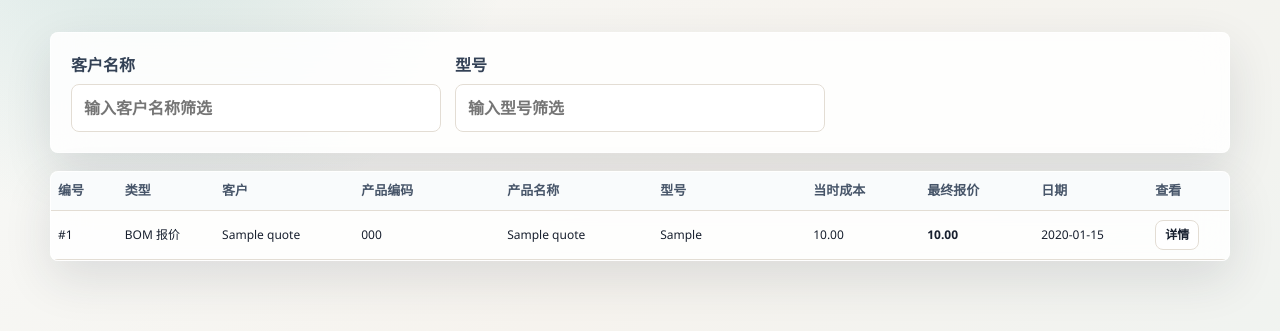
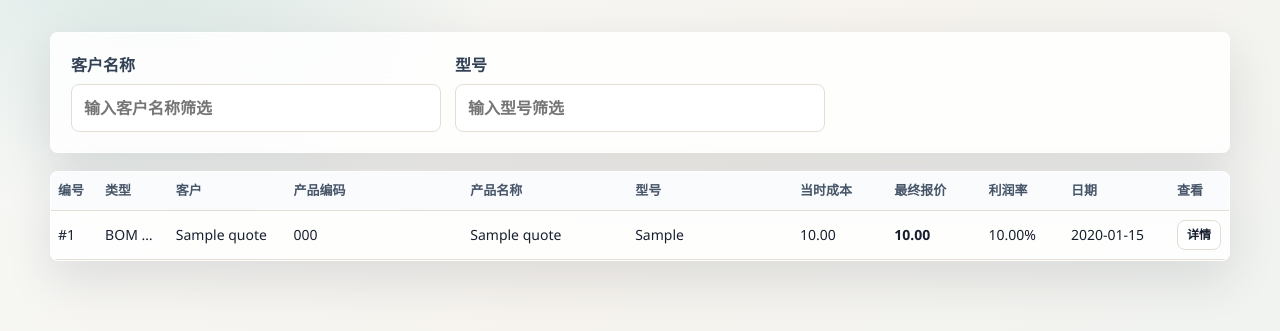
Before and after one commit to whoisyourong/product_quote, a Flask app: page /quotes in a window 1280 px wide. Shown: the part 205-536 px from the top of the page. Run offline with Flask 3, Linux system fonts and the light colour scheme; tables that the repository leaves empty hold one stand-in row (values such as "Sample post").

Commit message:
Update quote pricing workflow

```diff
--- a/app.py
+++ b/app.py
@@ -78,6 +78,7 @@ def ensure_schema():
         "product_snapshot": "TEXT",
         "material_cost": "FLOAT",
         "process_cost": "FLOAT",
+        "profit_margin_percentage": "FLOAT",
         "note": "TEXT",
         "deleted_at": "DATETIME",
     }
@@ -115,6 +116,22 @@ def parse_number(value, default=0):
 
 def parse_integer(value, default=0):
     return int(round_half_up(parse_number(value, default), 0))
+
+
+def calculate_profit_margin(final_price, total_cost):
+    if final_price <= 0:
+        return 0
+    return (final_price - total_cost) / final_price * 100
+
+
+def quote_profit_margin(quote):
+    stored_margin = getattr(quote, "profit_margin_percentage", None)
+    if stored_margin is not None:
+        return stored_margin
+    return calculate_profit_margin(quote.final_price or 0, quote.calculated_cost or 0)
+
+
+app.jinja_env.globals["quote_profit_margin"] = quote_profit_margin
 
 
 def split_label(value, label):
@@ -554,8 +571,16 @@ def temporary_quote():
         labor_cost,
         packaging_cost,
     )
-    markup = parse_number(request.form.get("markup_percentage"))
-    final_price = total_cost * (1 + markup / 100)
+    final_price = parse_number(request.form.get("final_price"))
+    if final_price <= 0:
+        flash("最终报价金额必须大于 0。", "error")
+        return render_template(
+            "temporary_quote.html",
+            materials=materials,
+            material_options=material_options,
+            rate_values=rate_values,
+        )
+    profit_margin = calculate_profit_margin(final_price, total_cost)
     product_code = request.form.get("product_code") or next_temporary_product_code()
 
     quote = Quote(
@@ -569,7 +594,8 @@ def temporary_quote():
         material_cost=material_cost,
         process_cost=process_cost,
         calculated_cost=total_cost,
-        markup_percentage=markup,
+        markup_percentage=0,
+        profit_margin_percentage=profit_margin,
         final_price=final_price,
         note=request.form.get("note"),
         quote_date=datetime.utcnow(),
@@ -584,8 +610,11 @@ def temporary_quote():
 def create_quote(product_id):
     product = Product.query.get_or_404(product_id)
     material_cost, process_cost, total_cost, material_rows, process_detail = product_cost(product)
-    markup = parse_number(request.form.get("markup_percentage"))
-    final_price = total_cost * (1 + markup / 100)
+    final_price = parse_number(request.form.get("final_price"))
+    if final_price <= 0:
+        flash("最终报价金额必须大于 0。", "error")
+        return redirect(url_for("product_detail", product_id=product.id))
+    profit_margin = calculate_profit_margin(final_price, total_cost)
 
     quote = Quote(
         quote_type="bom",
@@ -604,7 +633,8 @@ def create_quote(product_id):
         material_cost=material_cost,
         process_cost=process_cost,
         calculated_cost=total_cost,
-        markup_percentage=markup,
+        markup_percentage=0,
+        profit_margin_percentage=profit_margin,
         final_price=final_price,
         note=request.form.get("note"),
         quote_date=datetime.utcnow(),
--- a/models.py
+++ b/models.py
@@ -77,6 +77,7 @@ class Quote(db.Model):
     process_cost = db.Column(db.Float, default=0)
     calculated_cost = db.Column(db.Float, default=0)
     markup_percentage = db.Column(db.Float, default=0)
+    profit_margin_percentage = db.Column(db.Float, default=0)
     final_price = db.Column(db.Float, default=0)
     note = db.Column(db.Text)
     deleted_at = db.Column(db.DateTime)
--- a/templates/product_detail.html
+++ b/templates/product_detail.html
@@ -81,7 +81,7 @@
         <div class="panel-body">
             <form action="/products/{{ product.id }}/quote" method="POST" class="stack">
                 <label>客户名称<input type="text" name="customer_name" required></label>
-                <label>加成百分比<input type="number" step="0.01" name="markup_percentage" value="0" required></label>
+                <label>最终报价金额<input type="number" step="0.01" min="0.01" name="final_price" value="{{ total_cost|money }}" required></label>
                 <label>备注<textarea name="note"></textarea></label>
                 <button class="button" type="submit">按当前成本保存报价快照</button>
             </form>
--- a/templates/quote_detail.html
+++ b/templates/quote_detail.html
@@ -26,7 +26,7 @@
 <section class="grid-3" style="margin-top: 14px;">
     <div class="metric"><span>材料小计快照</span><strong>{{ product_snapshot.get("raw_material_cost", 0)|money }}</strong></div>
     <div class="metric"><span>材料损耗 1%</span><strong>{{ product_snapshot.get("material_loss_cost", 0)|money }}</strong></div>
-    <div class="metric"><span>含损耗材料成本</span><strong>{{ (quote.material_cost or 0)|money }}</strong></div>
+    <div class="metric"><span>利润率</span><strong>{{ quote_profit_margin(quote)|money }}%</strong></div>
 </section>
 
 <section class="grid-2" style="margin-top: 18px;">
--- a/templates/quotes.html
+++ b/templates/quotes.html
@@ -9,8 +9,9 @@
     }
 
     .quote-archive-table {
+        width: 100%;
         table-layout: fixed;
-        font-size: 12px;
+        font-size: 14px;
     }
 
     .quote-archive-table th,
@@ -22,25 +23,27 @@
     }
 
     .quote-archive-table th:nth-child(1),
-    .quote-archive-table td:nth-child(1) { width: 48px; }
+    .quote-archive-table td:nth-child(1) { width: 4%; }
     .quote-archive-table th:nth-child(2),
-    .quote-archive-table td:nth-child(2) { width: 70px; }
+    .quote-archive-table td:nth-child(2) { width: 6%; }
     .quote-archive-table th:nth-child(3),
-    .quote-archive-table td:nth-child(3) { width: 100px; }
+    .quote-archive-table td:nth-child(3) { width: 10%; }
     .quote-archive-table th:nth-child(4),
-    .quote-archive-table td:nth-child(4) { width: 105px; }
+    .quote-archive-table td:nth-child(4) { width: 15%; }
     .quote-archive-table th:nth-child(5),
-    .quote-archive-table td:nth-child(5) { width: 110px; }
+    .quote-archive-table td:nth-child(5) { width: 14%; }
     .quote-archive-table th:nth-child(6),
-    .quote-archive-table td:nth-child(6) { width: 110px; }
+    .quote-archive-table td:nth-child(6) { width: 14%; }
     .quote-archive-table th:nth-child(7),
-    .quote-archive-table td:nth-child(7) { width: 82px; }
+    .quote-archive-table td:nth-child(7) { width: 8%; }
     .quote-archive-table th:nth-child(8),
-    .quote-archive-table td:nth-child(8) { width: 82px; }
+    .quote-archive-table td:nth-child(8) { width: 8%; }
     .quote-archive-table th:nth-child(9),
-    .quote-archive-table td:nth-child(9) { width: 82px; }
+    .quote-archive-table td:nth-child(9) { width: 7%; }
     .quote-archive-table th:nth-child(10),
-    .quote-archive-table td:nth-child(10) { width: 58px; }
+    .quote-archive-table td:nth-child(10) { width: 9%; }
+    .quote-archive-table th:nth-child(11),
+    .quote-archive-table td:nth-child(11) { width: 5%; }
 
     .quote-archive-table .button {
         min-height: 30px;
@@ -86,6 +89,7 @@
                     <th>型号</th>
                     <th>当时成本</th>
                     <th>最终报价</th>
+                    <th>利润率</th>
                     <th>日期</th>
                     <th>查看</th>
                 </tr>
@@ -101,6 +105,7 @@
                     <td>{{ quote.specification or "-" }}</td>
                     <td>{{ (quote.calculated_cost or 0)|money }}</td>
                     <td><strong>{{ (quote.final_price or 0)|money }}</strong></td>
+                    <td>{{ quote_profit_margin(quote)|money }}%</td>
                     <td>{{ quote.quote_date.strftime("%Y-%m-%d") if quote.quote_date else "-" }}</td>
                     <td><a class="button ghost" href="/quotes/{{ quote.id }}">详情</a></td>
                 </tr>
--- a/templates/temporary_quote.html
+++ b/templates/temporary_quote.html
@@ -139,7 +139,7 @@
                 <label>产品编码<input type="text" name="product_code" placeholder="留空自动生成 TEMP 编码"></label>
                 <label>品名<input type="text" name="product_name" required></label>
                 <label>型号/规格<input type="text" name="product_specification"></label>
-                <label>加成百分比<input class="cost-input" type="number" step="0.01" name="markup_percentage" value="0" required></label>
+                <label>最终报价金额<input class="cost-input" type="number" step="0.01" min="0.01" name="final_price" value="0.00" required></label>
             </div>
         </div>
     </section>
```
